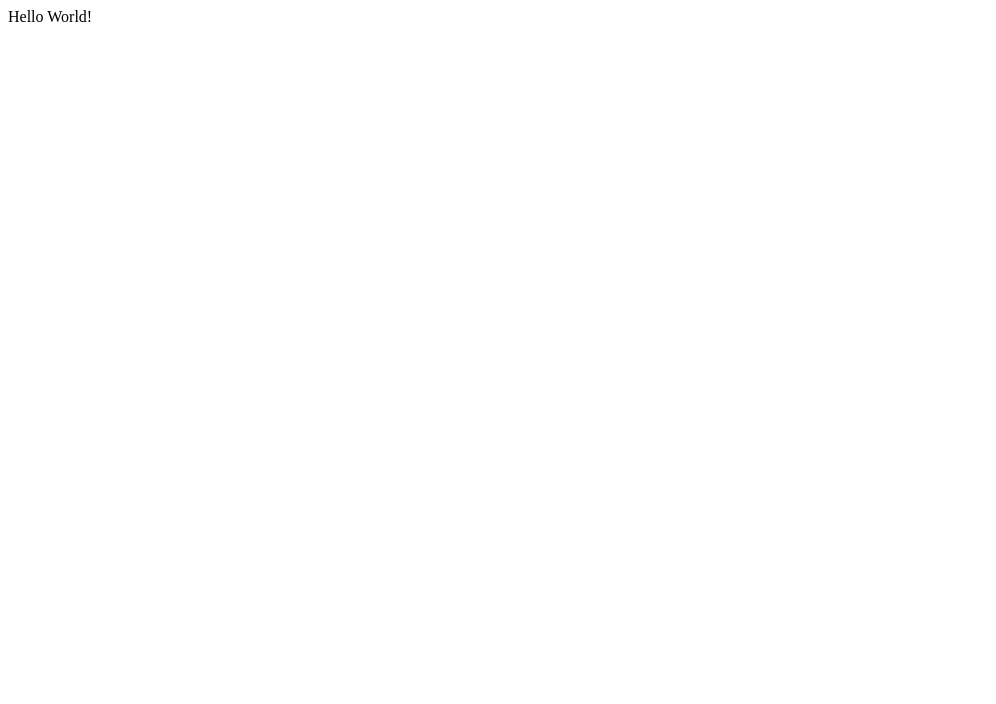
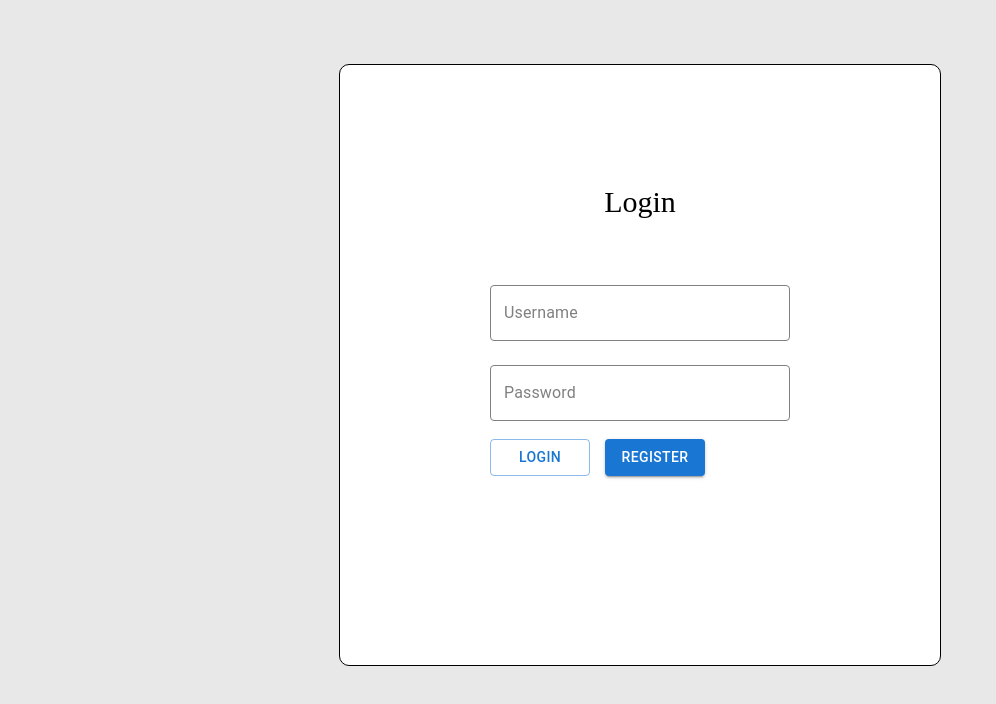
Before and after one commit to The-Important-Entity/frontend-landing, a React (Create React App) app: page /login in a window 1280 px wide. Shown: the top 704 px of the page, without its empty margins (0-996 px from the left). Built offline with nearby package versions, Linux system fonts and the light colour scheme; the HTML template or start-up script is replaced by a standard one.

Commit message:
login page

```diff
--- a/src/App.js
+++ b/src/App.js
@@ -12,7 +12,7 @@ class App extends React.Component {
           <Switch>
             <Route exact path='/' component={Home}/>
             <Route exact path='/login' component={Login}/>
-            <Route exact path='/dashboard' component={Dashboard}/>
+            <Route path='/dashboard' component={Dashboard}/>
         </Switch>
       </Router>
     )
--- /dev/null
+++ b/src/components/dashboard/css/index.css
@@ -0,0 +1,24 @@
+html, body, div, span, applet, object, iframe,
+h1, h2, h3, h4, h5, h6, p, blockquote, pre,
+a, abbr, acronym, address, big, cite, code,
+del, dfn, em, img, ins, kbd, q, s, samp,
+small, strike, strong, sub, sup, tt, var,
+b, u, i, center,
+dl, dt, dd, ol, ul, li,
+fieldset, form, label, legend,
+table, caption, tbody, tfoot, thead, tr, th, td,
+article, aside, canvas, details, embed,
+figure, figcaption, footer, header, hgroup,
+menu, nav, output, ruby, section, summary,
+time, mark, audio, video {
+	margin: 0;
+	padding: 0;
+	border: 0;
+	font-size: 100%;
+	font: inherit;
+	vertical-align: baseline;
+}
+
+html {
+    background: #e8e8e8;
+}
--- /dev/null
+++ b/src/components/dashboard/css/security_groups.css
@@ -0,0 +1,41 @@
+.container {
+    position: absolute;
+    width: calc(100% - 200px);
+    height: 100%;
+    padding-left: 200px;
+}
+
+.securityGroupContainer {
+    position: absolute;
+    top: 200px;
+    width: 100%;
+    height: calc(100% - 200px);
+    margin: auto;
+    background: white;
+}
+
+.header {
+    position: absolute;
+    height: 200px;
+    width: 100%;
+}
+
+.title {
+    position: absolute;
+    bottom: 0;
+    left: 0;
+    margin-left: 40px;
+    margin-bottom: 5px;
+    font-size: 50px;
+}
+
+.securityGroupElm {
+    padding-top: 20px;
+    padding-bottom: 20px;
+    margin-left: 40px;
+}
+
+.column {
+    float: left;
+    width: 200px;
+}
--- /dev/null
+++ b/src/components/dashboard/css/sideBar.css
@@ -0,0 +1,33 @@
+div {
+    margin: 0;
+	padding: 0;
+	border: 0;
+	font-size: 100%;
+	font: inherit;
+	vertical-align: baseline;
+}
+
+.sideBox {
+    width: 200px;
+    height: 100%;
+    background:white;
+    position: fixed;
+    box-shadow: 2px 0 10px 0 #000000;
+}
+
+.logo {
+    width:200px;
+    height:200px;
+    background: black;
+}
+
+.navElm {
+    width:200px;
+    padding-top: 15px;
+    padding-bottom: 15px;
+    text-align: center;
+}
+
+.navElm:hover {
+    background: #e8e8e8;
+}
--- a/src/components/dashboard/index.js
+++ b/src/components/dashboard/index.js
@@ -1,10 +1,20 @@
-import React from 'react'
+import React from 'react';
+import Sidebar from './sidebar';
+import './css/index.css';
+import { BrowserRouter as Router, Switch, Route } from 'react-router-dom'
+import SecurityGroup from './security_groups';
 
 class Dashboard extends React.Component {
+
     render(){
         return (
             <div>
-                Hello World!
+                <Router>
+                    <Switch>
+                        <Route path='/dashboard/security_groups' component={SecurityGroup}/>
+                    </Switch>
+                </Router>
+                <Sidebar />
             </div>
         )
     }
--- /dev/null
+++ b/src/components/dashboard/security_groups.js
@@ -0,0 +1,37 @@
+import React from 'react';
+import './css/security_groups.css';
+
+class Group extends React.Component {
+
+    render() {
+        return (
+            <div className='securityGroupElm'>
+                <a href={"/dashboard/security_groups/" + this.props.id} className="column">
+                    {this.props.id}
+                </a>
+                <div className="column">
+                    {this.props.alias}
+                </div>
+            </div>
+        )
+    }
+
+
+}
+class SecurityGroups extends React.Component {
+
+    render(){
+        return(
+            <div className='container'>
+                <div className='header'>
+                    <h1 className='title'>Security Groups</h1>
+                </div>
+                <div className='securityGroupContainer'>
+                    <Group id='1234' alias='My Group'/>
+                </div>
+            </div>
+        )
+    }
+}
+
+export default SecurityGroups;
--- /dev/null
+++ b/src/components/dashboard/sidebar.js
@@ -0,0 +1,26 @@
+import React from 'react';
+import './css/sideBar.css';
+
+class Sidebar extends React.Component {
+    goSecurityGroups(){
+        window.location.href = "/dashboard/security_groups";
+    }
+
+    render(){
+        return (
+            <div className='sideBox'>
+
+                <div className='logo'>
+
+                </div>
+                <div
+                    className='navElm'
+                    onClick={this.goSecurityGroups}>
+                    Security Groups
+                </div>
+            </div>
+        )
+    }
+}
+
+export default Sidebar;
--- /dev/null
+++ b/src/components/login/index.css
@@ -0,0 +1,28 @@
+
+
+.form {
+    margin: auto;
+    width:600px;
+    height:600px;
+    margin-top: 5%;
+    border: 1px solid black;
+    border-radius: 10px;
+    background: white;
+}
+
+.Title {
+    padding-top: 10%;
+    text-align: center;
+    margin-top: 10%;
+    font-size: 30px;
+}
+
+.inputbox {
+    position: relative;
+    margin-top: 50px;
+}
+
+.error {
+    color: red;
+    margin-left: 150px;
+}
--- a/src/components/login/index.js
+++ b/src/components/login/index.js
@@ -1,13 +1,77 @@
 import React from 'react'
+import './index.css';
+import MyField from './input';
+import Button from '@mui/material/Button';
+import axios from 'axios';
+import { instanceOf } from "prop-types";
+import { withCookies, Cookies } from "react-cookie";
 
 class Login extends React.Component {
+    static propTypes = {
+        cookies: instanceOf(Cookies).isRequired
+    };
+
+    constructor(){
+        super();
+        this.username = "";
+        this.password = "";
+        this.state = {
+            "error": ""
+        }
+
+    }
+
+    handleChangeUsername(event){
+        this.username = event.target.value;
+    }
+
+    handleChangePassword(event){
+        this.password = event.target.value;
+    }
+
+    submit(){
+
+        axios.post("http://192.168.1.111:2000/api/login", {
+            "username": this.username,
+            "password": this.password
+        }).then(function(response) {
+            const { cookies } = this.props;
+            cookies.set('jwt', response.data.jwt);
+        }.bind(this)).catch(function(err) {
+            this.setState({
+                "error": <h1 className='error'>Incorrect username or password.</h1>
+            });
+            console.log(err);
+        }.bind(this))
+    }
+
+    handleKey(event){
+        if (event.key === 'Enter') {
+            this.submit().bind(this);
+            event.preventDefault();
+        }
+    }
+
     render(){
         return (
-            <div>
-                Hello World!
+            <div className='form'>
+                <h1 className='Title'>Login</h1>
+                <div className='inputbox' >
+                    <MyField label="Username" onChange={this.handleChangeUsername.bind(this)} onKeyDown={this.handleKey.bind(this)}/>
+                    <MyField label="Password" type="password" onChange={this.handleChangePassword.bind(this)} onKeyDown={this.handleKey.bind(this)}/>
+                    {this.state.error}
+                    <div className="buttonContainer">
+                        <Button variant="outlined" size="medium" className="button" sx={{marginLeft: '150px', marginTop: '10px', width: '100px'}} onClick={this.submit.bind(this)}>
+                            Login
+                        </Button>
+                        <Button variant="contained" size="medium" className="button" sx={{marginLeft: '15px', marginTop: '10px', width: '100px'}}>
+                            Register
+                        </Button>
+                    </div>
+                </div>
             </div>
         )
     }
 }
 
-export default Login;
+export default withCookies(Login);
--- /dev/null
+++ b/src/components/login/input.js
@@ -0,0 +1,77 @@
+import React from 'react';
+import PropTypes from 'prop-types';
+
+import { withStyles } from '@material-ui/core/styles';
+
+import TextField from '@material-ui/core/TextField';
+
+const styles = theme => ({
+  container: {
+
+  },
+  textField: {
+    width: '300px',
+    marginLeft: '150px',
+    '& label.Mui-focused': {
+      color: 'grey',
+    }
+  },
+
+  cssLabel: {
+    color : 'grey',
+    focused: {}
+  },
+
+
+  notchedOutline: {
+    borderWidth: '1px',
+    borderColor: 'grey !important',
+    focused: {}
+  },
+
+});
+
+class ValidField extends React.Component {
+  state = {
+    name: 'InputMode',
+  };
+
+  render() {
+    const { classes } = this.props;
+
+    return (
+      <form className={classes.container} noValidate autoComplete="off">
+        <TextField
+          id={this.props.id}
+          label={this.props.label}
+          className={classes.textField}
+          onChange={this.props.onChange}
+          margin="normal"
+          variant="outlined"
+          type={this.props.type}
+          InputLabelProps={{
+            classes: {
+              root: classes.cssLabel,
+              focused: classes.cssFocused,
+            },
+          }}
+          InputProps={{
+            classes: {
+              root: classes.cssOutlinedInput,
+              focused: classes.cssFocused,
+              notchedOutline: classes.notchedOutline,
+            },
+            inputMode: "numeric"
+          }}
+          onKeyDown={this.props.onKeyDown}
+        />
+      </form>
+    );
+  }
+}
+
+ValidField.propTypes = {
+  classes: PropTypes.object.isRequired,
+};
+
+export default withStyles(styles)(ValidField);
```
Also changed, not shown: package.json (+9 -5 lines), 2 other files (tests, documents, lock files or other folders).
